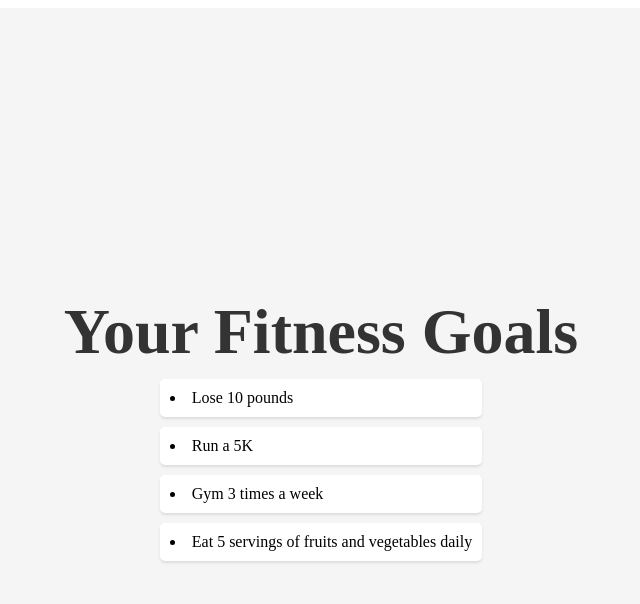
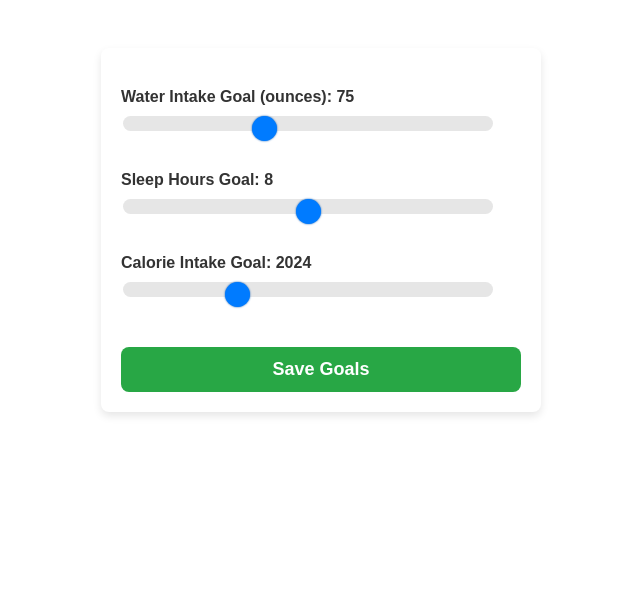
Before and after one commit to Sheel126/FitFusion, a Next.js app in the folder fit-fusion-app/: page /goals in a window 1280 px wide. Shown: the top 604 px of the page, without its empty margins (319-959 px from the left). Built offline with nearby package versions, Linux system fonts and the light colour scheme.

Commit message:
backend connection with userPage to goals data

```diff
--- a/fit-fusion-app/src/pages/goals.js
+++ b/fit-fusion-app/src/pages/goals.js
@@ -1,38 +1,130 @@
 // Importing React and other needed modules
-import React, {useState} from'react';
+import React, { useState, useEffect } from 'react';
 import Head from 'next/head';
-
-//Importing the CSS module (I will create later)
+// Importing the CSS module
 import styles from './goals.module.css';
 import { useRouter } from 'next/router';
 
-// Golas page component
+
+// Placeholder function for fetching user data, replace this with your actual data fetching mechanism
+
+
+const fetchUserData = () => {
+  // This should be an API call or context/consumer from React context for user data
+
+  return {
+    weight: 150, // in pounds
+    height: 68, // in inches
+    age: 25,
+    gender: 'male'
+  };
+};
+
+// Function to calculate recommended water intake in ounces
+const calculateWaterIntake = (weight) => {
+  // A common recommendation is to drink half your body weight in ounces
+  return Math.round(weight / 2);
+};
+
+// Function to calculate recommended calorie intake using US units
+const calculateCalorieIntake = (weight, height, age, gender) => {
+  // Converts to kg and cm for BMR calculation
+  const weightInKg = weight / 2.205;
+  const heightInCm = height * 2.54;
+  let BMR;
+  if (gender === 'male') {
+    BMR = 88.362 + (13.397 * weightInKg) + (4.799 * heightInCm) - (5.677 * age);
+  } else {
+    BMR = 447.593 + (9.247 * weightInKg) + (3.098 * heightInCm) - (4.330 * age);
+  }
+  // Adjust based on user's activity level
+  const activityLevel = 1.2;
+  return Math.round(BMR * activityLevel);
+};
+
+// Function to calculate recommended sleep hours
+const calculateSleepRecommendation = () => {
+  // Simplified to a static value; adjust based on user's age if necessary
+  return 8;
+};
+
 const Goals = () => {
-    const [goals, setGoals] = useState([
-        'Lose 10 pounds',
-        'Run a 5K',
-        'Gym 3 times a week',
-        'Eat 5 servings of fruits and vegetables daily'
-    ]);
+
     const router = useRouter();
     const { user } = router.query;
-    const userObj = user ? JSON.parse(user) : null;
+    let userObj = user ? JSON.parse(user) : null;
+    userObj = {
+        ...userObj,
+        goals: {
+            totalCalories: 0,
+            totalWater: 0,
+            waterIntake: 0,
+            calories: 0,
+            sleep: 0
+        }
+    };
+    console.log(userObj);
+
+  const userData = fetchUserData();
+  const [goals, setGoals] = useState({
+    waterIntake: calculateWaterIntake(userData.weight),
+    sleepHours: calculateSleepRecommendation(),
+    calorieIntake: calculateCalorieIntake(userData.weight, userData.height, userData.age, userData.gender),
+  });
+
+  // Update the slider state when a slider is moved
+  const handleSliderChange = (field, value) => {
+    setGoals(prevGoals => ({ ...prevGoals, [field]: Number(value) }));
+  };
+
+  // Submit the goals
+  const handleSubmit = (e) => {
+    e.preventDefault();
+    // Here you would typically handle saving the goals to a database or state management system
+    console.log('Submitted Goals:', goals);
+  };
+
   return (
     <>
       <Head>
-                <title>FitFusion Goals</title>
-                <meta name="descriptions" content="Set and track your fitness goals" />
+        <title>Set Your Goals</title>
       </Head>
-            <div className ={styles.goalsContainer}>
-                <h1 className={styles.title}>Your Fitness Goals</h1>
-                <u1 className={styles.goalList}>
-                    {goals.map((goal, index) => (
-                        <li key={index} className={styles.goalItem}>{goal}</li>
-                    ))}
-                </u1>
+      <div className={styles.container}>
+        <form onSubmit={handleSubmit} className={styles.goalsForm}>
+          <label htmlFor="waterIntake" className={styles.formLabel}>Water Intake Goal (ounces): {goals.waterIntake}</label>
+          <input
+            id="waterIntake"
+            type="range"
+            min="0"
+            max="200"
+            value={goals.waterIntake}
+            className={styles.rangeInput}
+            onChange={(e) => handleSliderChange('waterIntake', e.target.value)}
+          />
+          <label htmlFor="sleepHours" className={styles.formLabel}>Sleep Hours Goal: {goals.sleepHours}</label>
+          <input
+            id="sleepHours"
+            type="range"
+            min="4"
+            max="12"
+            value={goals.sleepHours}
+            className={styles.rangeInput}
+            onChange={(e) => handleSliderChange('sleepHours', e.target.value)}
+          />
+          <label htmlFor="calorieIntake" className={styles.formLabel}>Calorie Intake Goal: {goals.calorieIntake}</label>
+          <input
+            id="calorieIntake"
+            type="range"
+            min="1200"
+            max="4000"
+            value={goals.calorieIntake}
+            className={styles.rangeInput}
+            onChange={(e) => handleSliderChange('calorieIntake', e.target.value)}
+          />
+          <button type="submit" className={styles.submitButton}>Save Goals</button>
+        </form>
       </div>
     </>
-
   );
 };
 
--- a/fit-fusion-app/src/pages/goals.module.css
+++ b/fit-fusion-app/src/pages/goals.module.css
@@ -1,30 +1,89 @@
-.goalsContainer {
-    padding: 20px;
-    background-color: #f5f5f5;
-    min-height: 100vh;
+.container {
     display: flex;
     flex-direction: column;
     align-items: center;
     justify-content: center;
+    padding: 20px;
+    font-family: 'Arial', sans-serif; /* or any font-family you prefer */
+  }
 
-}
+  .goalsForm {
+    width: 100%;
+    max-width: 400px; /* Adjust based on your preference */
+    background: #ffffff; /* A white background for better contrast */
+    padding: 20px;
+    border-radius: 8px;
+    box-shadow: 0 4px 8px rgba(0,0,0,0.1); /* Slightly larger shadow for depth */
+    margin-top: 20px;
+  }
 
-.title {
+  .formLabel {
+    display: block;
+    margin-top: 20px; /* Increased spacing at the top for better visual separation */
+    font-weight: bold;
     color: #333;
-    margin: 0;
-    line-height: 1.15;
-    font-size: 4rem;
-    text-align: center;
-}
+    font-size: 16px; /* Larger font size for readability */
+  }
 
-.goalItem {
-    background-color: #fff;
-    margin-top: 10px;
-    padding: 10px;
-    border-radius: 5px;
-    box-shadow: 0 2px 3px rgba(0, 0, 0, 0.1);
-}
+  .rangeInput {
+    -webkit-appearance: none;
+    width: calc(100% - 30px); /* Reduced width for thumb clearance */
+    height: 15px; /* Thicker track for better visibility */
+    border-radius: 8px; /* Rounded corners for the track */
+    background: #e6e6e6; /* A lighter track background */
+    outline: none;
+    margin-top: 10px; /* Spacing above the slider */
+    margin-bottom: 20px; /* Increased space between sliders */
+  }
 
-.goalItem:hover {
-    transform: translateY(-3px);
-}
+  .rangeInput::-webkit-slider-thumb {
+    -webkit-appearance: none;
+    appearance: none;
+    width: 25px; /* Larger thumb for easier control */
+    height: 25px;
+    border-radius: 50%;
+    background: #007bff;
+    cursor: pointer;
+    box-shadow: 0 0 2px #0056b3; /* Subtle shadow for the thumb */
+  }
+
+  .rangeInput::-moz-range-thumb {
+    width: 25px;
+    height: 25px;
+    border-radius: 50%;
+    background: #007bff;
+    cursor: pointer;
+    box-shadow: 0 0 2px #0056b3;
+  }
+
+  .rangeInput::-webkit-slider-runnable-track {
+    height: 15px; /* Align track height with thumb height */
+    border-radius: 8px;
+  }
+
+  .rangeInput::-moz-range-track {
+    height: 15px;
+    border-radius: 8px;
+  }
+
+  .rangeInput:focus {
+    background: #cccccc; /* Slightly darker track on focus for visual feedback */
+  }
+
+  .submitButton {
+    display: block;
+    width: 100%;
+    padding: 12px 0; /* More vertical padding for a larger button */
+    background-color: #28a745; /* A 'success' green color for the action button */
+    color: white;
+    border: none;
+    border-radius: 8px; /* Match the border-radius to other elements */
+    cursor: pointer;
+    font-size: 18px; /* Larger font size for better clickability */
+    font-weight: bold; /* Bold font weight for the button text */
+    margin-top: 30px; /* More space above the button */
+  }
+
+  .submitButton:hover {
+    background-color: #218838; /* A darker green on hover for interactivity */
+  }
```
Lines whose indentation alone changed are shown as unchanged.
